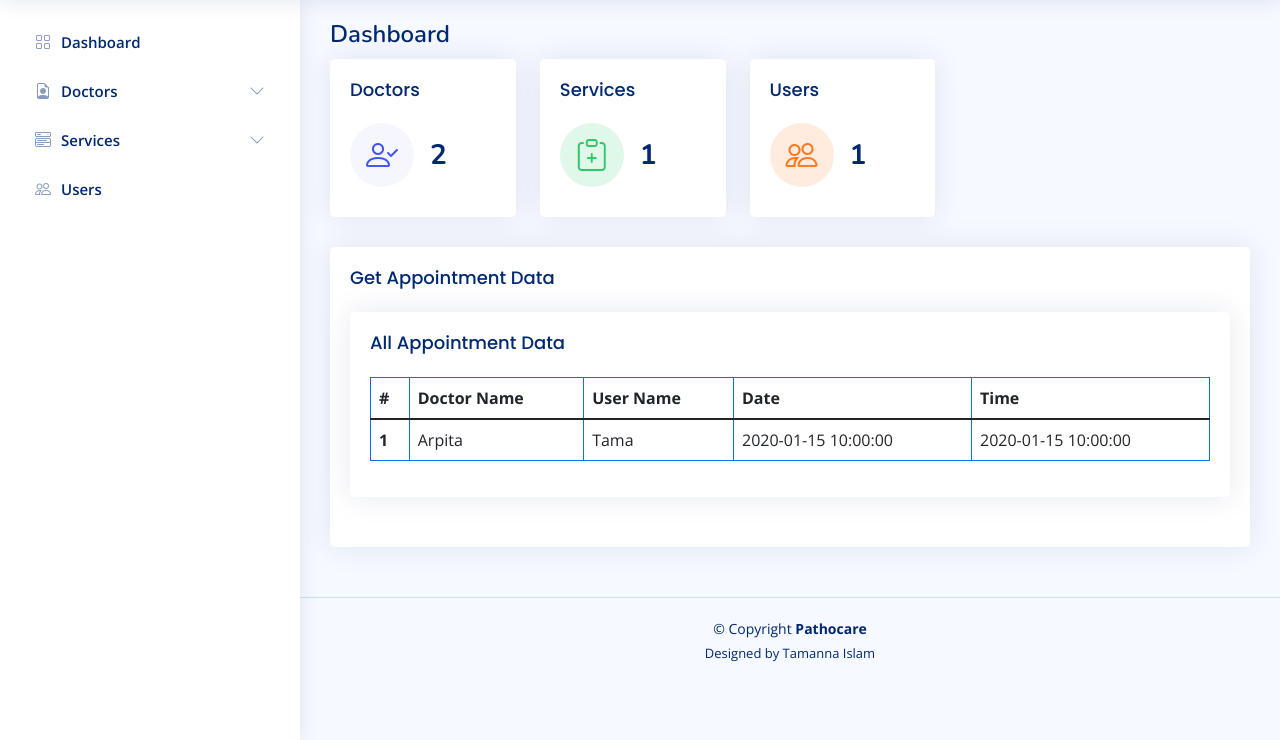
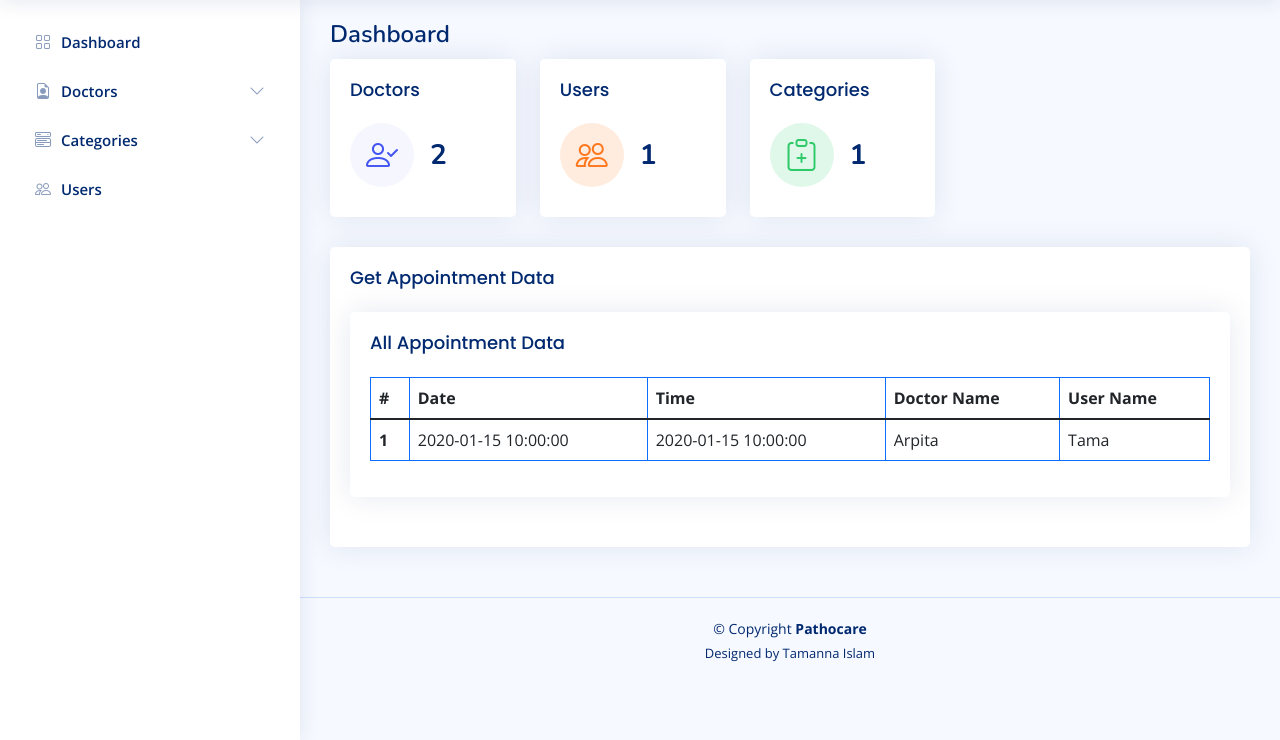
Before and after one commit to tamanna2001/pathocare, a PHP site: page /pathocare/admin in a window 1280 px wide. Shown: the part 60-800 px from the top of the page. Run offline with PHP 8.4, Linux system fonts and the light colour scheme; data comes from the database, SQL or seed files in the repository; tables that the repository leaves empty or names only in its code hold one stand-in row (values such as "Sample post"); some libraries are stand-ins or nearby versions.

Commit message:
update new things

```diff
--- a/admin/add-services.php
+++ b/admin/add-category.php
@@ -12,7 +12,7 @@
   <main id="main" class="main">
 
     <div class="pagetitle">
-      <h1>Add Services</h1>
+      <h1>Add Category</h1>
     </div><!-- End Page Title -->
 
     <!-- Add main code -->
--- a/admin/header.php
+++ b/admin/header.php
@@ -60,7 +60,7 @@
             </li>
 
             <li>
-              <a class="dropdown-item d-flex align-items-center" href="users-profile.html">
+              <a class="dropdown-item d-flex align-items-center" href="<?php echo $site_url; ?>/pages/profile.php">
                 <i class="bi bi-person"></i>
                 <span>My Profile</span>
               </a>
@@ -69,7 +69,7 @@
               <hr class="dropdown-divider">
             </li>
 
-            <li>
+            <!-- <li>
               <a class="dropdown-item d-flex align-items-center" href="users-profile.html">
                 <i class="bi bi-gear"></i>
                 <span>Account Settings</span>
@@ -87,10 +87,10 @@
             </li>
             <li>
               <hr class="dropdown-divider">
-            </li>
+            </li> -->
 
             <li>
-              <a class="dropdown-item d-flex align-items-center" href="#">
+              <a class="dropdown-item d-flex align-items-center" href="<?php echo $site_url; ?>/pages/logout.php">
                 <i class="bi bi-box-arrow-right"></i>
                 <span>Sign Out</span>
               </a>
@@ -134,17 +134,17 @@
       </li><!-- End Components Nav -->
       <li class="nav-item">
         <a class="nav-link collapsed" data-bs-target="#services-nav" data-bs-toggle="collapse" href="#">
-          <i class="bi bi-menu-button-wide"></i><span>Services</span><i class="bi bi-chevron-down ms-auto"></i>
+          <i class="bi bi-menu-button-wide"></i><span>Categories</span><i class="bi bi-chevron-down ms-auto"></i>
         </a>
         <ul id="services-nav" class="nav-content collapse" data-bs-parent="#sidebar-nav">
           <li>
-            <a href="<?php echo $site_url; ?>/admin/add-services.php">
-              <i class="bi bi-circle"></i><span>Add Services</span>
+            <a href="<?php echo $site_url; ?>/admin/add-category.php">
+              <i class="bi bi-circle"></i><span>Add Categories</span>
             </a>
           </li>
           <li>
-            <a href="<?php echo $site_url; ?>/admin/services.php">
-              <i class="bi bi-circle"></i><span>Services data</span>
+            <a href="<?php echo $site_url; ?>/admin/categories.php">
+              <i class="bi bi-circle"></i><span>Categories data</span>
             </a>
           </li>
         </ul>
--- a/admin/index.php
+++ b/admin/index.php
@@ -19,9 +19,9 @@
                                     $result_user=$connect->query($sql);
                                     $row_user=$result_user->num_rows;
                                     //Services Data
-                                    $sql="SELECT * FROM services";
+                                    $sql="SELECT * FROM categories";
                                     $result_serv=$connect->query($sql);
-                                    $row_serv=$result_serv->num_rows;
+                                    $row_cate=$result_serv->num_rows;
 ?>
 
   <main id="main" class="main">
@@ -57,26 +57,6 @@
               </div>
             </div><!-- End Sales Card -->
 
-            <!-- Revenue Card -->
-            <div class="col-xxl-4 col-md-4">
-              <div class="card info-card revenue-card">
-
-                <div class="card-body">
-                  <h5 class="card-title">Services</h5>
-
-                  <div class="d-flex align-items-center">
-                    <div class="card-icon rounded-circle d-flex align-items-center justify-content-center">
-                      <i class="bi bi-clipboard-plus"></i>
-                    </div>
-                    <div class="ps-3">
-                      <h6><?php echo $row_serv; ?></h6>
-                    </div>
-                  </div>
-                </div>
-
-              </div>
-            </div><!-- End Revenue Card -->
-
             <!-- Customers Card -->
             <div class="col-xxl-4 col-md-4">
 
@@ -98,7 +78,25 @@
               </div>
 
             </div><!-- End Customers Card -->
+            <!-- Categories Card -->
+            <div class="col-xxl-4 col-md-4">
+              <div class="card info-card revenue-card">
 
+                <div class="card-body">
+                  <h5 class="card-title">Categories</h5>
+
+                  <div class="d-flex align-items-center">
+                    <div class="card-icon rounded-circle d-flex align-items-center justify-content-center">
+                      <i class="bi bi-clipboard-plus"></i>
+                    </div>
+                    <div class="ps-3">
+                      <h6><?php echo $row_cate; ?></h6>
+                    </div>
+                  </div>
+                </div>
+
+              </div>
+            </div><!-- End Categories Card -->
         </div><!-- End Right side columns -->
 
       </div>
@@ -133,10 +131,10 @@
                 <thead>
                   <tr>
                     <th scope="col">#</th>
+                    <th scope="col">Date</th>
+                    <th scope="col">Time</th>
                     <th scope="col">Doctor Name</th>
                     <th scope="col">User Name</th>
-                    <th scope="col">Date</th>
-                    <th scope="col">Time</th>
                   </tr>
                 </thead>
                 <?php
@@ -148,6 +146,8 @@
                 <tbody>
                   <tr>
                     <th scope="row"><?php echo $ru['id']; ?></th>
+                    <td><?php echo $ru['date']; ?></td>
+                    <td><?php echo $ru['time']; ?></td>
                     <td>
                       <?php
                       $sql="SELECT * FROM doctors";
@@ -169,8 +169,6 @@
                     endwhile;
 
                    ?></td>
-                    <td><?php echo $ru['date']; ?></td>
-                    <td><?php echo $ru['time']; ?></td>
                   </tr>
                 </tbody>
                 <?php endwhile; ?>
--- a/header.php
+++ b/header.php
@@ -21,11 +21,11 @@
           <a class="nav-link active" aria-current="page" href="<?php echo $site_url; ?>">Home</a>
         </li>
         <li class="nav-item">
-          <a class="nav-link" href="<?php echo $site_url; ?>/pages/services.php">Services</a>
+          <a class="nav-link" href="<?php echo $site_url; ?>/pages/categories.php">Categories</a>
         </li>
         <li class="nav-item dropdown">
           <a class="nav-link dropdown-toggle" href="#" id="navbarDropdown" role="button" data-bs-toggle="dropdown" aria-expanded="false">
-            Doctors
+            All Doctors
           </a>
           <ul class="dropdown-menu" aria-labelledby="navbarDropdown">
           <?php
@@ -38,7 +38,9 @@
           </ul>
         </li>
       </ul>
+      <a type="button" class="btn btn-success px-4 me-md-2" href="<?php echo $site_url; ?>/admin">Admin Panel</a>
       <a type="button" class="btn btn-secondary px-4 me-md-2" href="<?php echo $site_url; ?>/pages/profile.php">My Account</a>
+      <a type="button" class="btn btn-outline-danger px-4 me-md-2" href="<?php echo $site_url; ?>/logout.php">Logout</a>
       <a type="button" class="btn btn-primary px-4 me-md-2" href="<?php echo $site_url; ?>/login.php">Login</a>
       <a type="button" class="btn btn-outline-secondary px-4"  href="<?php echo $site_url; ?>/register.php">Register</a>
     </div>
--- a/index.php
+++ b/index.php
@@ -41,7 +41,7 @@
       </div>
 
       <div class="container px-4 py-2" id="hanging-icons">
-        <h2 class="pb-2 border-bottom">Most popular Doctors</h2>
+        <h2 class="pb-2 border-bottom">Recent Doctors</h2>
         <div class="container">
   <div class="row row-cols-3">
   <?php
--- /dev/null
+++ b/logout.php
@@ -0,0 +1,5 @@
+<?php
+    setcookie("user_id", "", time() - 3600,"/");
+    header('location:login.php');
+    exit();
+?>
```
Also changed, not shown: admin/categories.php (renamed from admin/services.php, +3 -6 lines), pages/categories.php (renamed from pages/services.php, +2 -8 lines), img/doc1.jpg.
